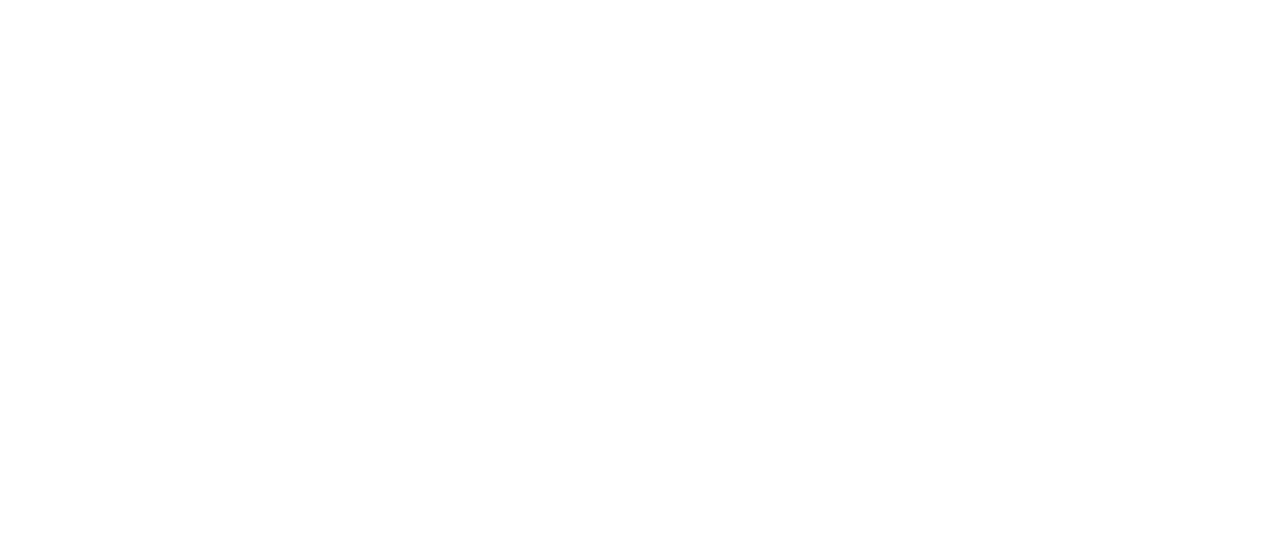
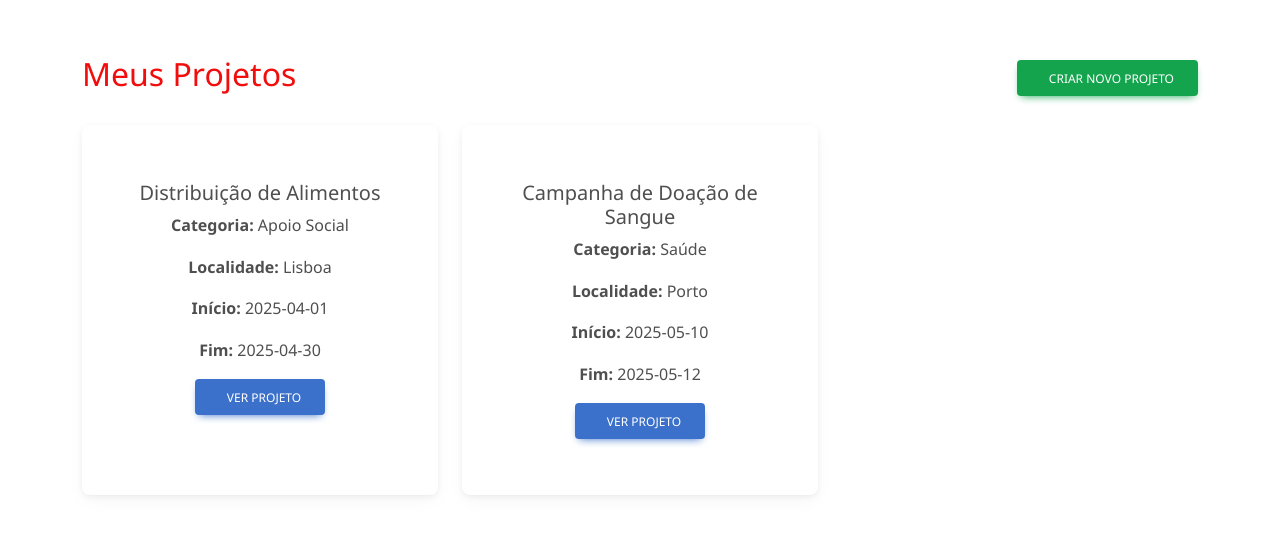
Before and after one commit to Filipe3Paisana/VolunTrack, a React (Vite) app in the folder web/: page /coordinator_home in a window 1280 px wide. Before the commit this address had no page. Shown: the part 113-648 px from the top of the page. Built offline with nearby package versions, Linux system fonts and the light colour scheme.

Commit message:
página inicial do coordenador com os vários projetos

```diff
--- a/web/src/App.jsx
+++ b/web/src/App.jsx
@@ -8,6 +8,7 @@
 import { AuthProvider } from './context/AuthContext'
 import ProjectDashboard from './pages/project_dashboard';
 import Login from './pages/login';
+import CoordinatorHome from './pages/coordinator_home'
 
 const App = () => {
   return (
@@ -16,10 +17,11 @@
         <Routes>
           <Route path="/" element={<Signup />} />
           <Route path="/login" element={<Login />} />
-          <Route path="/project" element={<CreateProjectPage />} />
+          <Route path="/create_project" element={<CreateProjectPage />} />
           <Route path="/project_dashboard" element={<ProjectDashboard />} />
           <Route path="/perfil" element={<Perfil />} />
           <Route path="/voluntario_list" element={<MatchingVolunteersPage />} />
+          <Route path="/coordinator_home" element={<CoordinatorHome />} />
         </Routes>
       </Router>
     </AuthProvider>
--- /dev/null
+++ b/web/src/pages/coordinator_home/coordinator_home.css
@@ -0,0 +1,79 @@
+/* Estilo base para o perfil */
+.perfil-container {
+    width: 100%;
+    max-width: 500px;
+    margin: auto;
+    padding: 20px;
+    text-align: center;
+    border: 1px solid #ccc;
+    border-radius: 8px;
+    box-shadow: 0 0 10px rgba(0, 0, 0, 0.1);
+    background-color: #f9f9f9;
+  }
+
+  .perfil-image img {
+    width: 150px;
+    height: 150px;
+    border-radius: 50%;
+    object-fit: cover;
+    margin-bottom: 10px;
+  }
+
+  .perfil-field {
+    margin-bottom: 15px;
+    text-align: left;
+  }
+
+  .perfil-field label {
+    font-size: 14px;
+    color: #333;
+  }
+
+  .input-field {
+    width: 100%;
+    padding: 8px;
+    margin-top: 5px;
+    font-size: 16px;
+    border-radius: 4px;
+    border: 1px solid #ccc;
+  }
+
+  .field-value {
+    font-size: 16px;
+    margin-top: 5px;
+  }
+
+  .action-button {
+    padding: 10px 20px;
+    background-color: #4CAF50;
+    color: white;
+    border: none;
+    border-radius: 4px;
+    cursor: pointer;
+    font-size: 16px;
+    margin-top: 20px;
+  }
+
+  .action-button.save {
+    background-color: #4CAF50;
+  }
+
+  .action-button.edit {
+    background-color: #008CBA;
+  }
+
+  @media (max-width: 768px) {
+    .perfil-container {
+      padding: 15px;
+      width: 90%;
+    }
+
+    .input-field {
+      font-size: 14px;
+    }
+
+    .action-button {
+      width: 100%;
+      padding: 12px 0;
+    }
+  }
--- /dev/null
+++ b/web/src/pages/coordinator_home/index.jsx
@@ -0,0 +1,78 @@
+import React, { useEffect, useState } from 'react';
+import {
+  MDBContainer,
+  MDBCard,
+  MDBCardBody,
+  MDBCardTitle,
+  MDBBtn,
+  MDBRow,
+  MDBCol,
+  MDBIcon
+} from 'mdb-react-ui-kit';
+
+// Exemplo de dados mock (para simular dados reais)
+const projetosMock = [
+  {
+    id: 1,
+    nome: 'Distribuição de Alimentos',
+    localidade: 'Lisboa',
+    categoria: 'Apoio Social',
+    dataInicio: '2025-04-01',
+    dataFim: '2025-04-30'
+  },
+  {
+    id: 2,
+    nome: 'Campanha de Doação de Sangue',
+    localidade: 'Porto',
+    categoria: 'Saúde',
+    dataInicio: '2025-05-10',
+    dataFim: '2025-05-12'
+  }
+];
+
+const CoordinatorDashboard = () => {
+  const [projetos, setProjetos] = useState([]);
+
+  useEffect(() => {
+    // No futuro: fetch para API -> /api/coordenador/projetos
+    setProjetos(projetosMock);
+  }, []);
+
+  return (
+    <MDBContainer className="py-5">
+      <div className="d-flex justify-content-between align-items-center mb-4">
+        <h2>Meus Projetos</h2>
+        <MDBBtn color="success" href="/create_project">
+          <MDBIcon icon="plus" className="me-2" />
+          Criar Novo Projeto
+        </MDBBtn>
+      </div>
+
+      {projetos.length > 0 ? (
+        <MDBRow>
+          {projetos.map((proj) => (
+            <MDBCol md="6" lg="4" className="mb-4" key={proj.id}>
+              <MDBCard className="h-100 shadow-3">
+                <MDBCardBody>
+                  <MDBCardTitle>{proj.nome}</MDBCardTitle>
+                  <p><strong>Categoria:</strong> {proj.categoria}</p>
+                  <p><strong>Localidade:</strong> {proj.localidade}</p>
+                  <p><strong>Início:</strong> {proj.dataInicio}</p>
+                  <p><strong>Fim:</strong> {proj.dataFim}</p>
+                  <MDBBtn color="primary" href={`/projeto/${proj.id}`}>
+                    <MDBIcon icon="folder-open" className="me-2" />
+                    Ver Projeto
+                  </MDBBtn>
+                </MDBCardBody>
+              </MDBCard>
+            </MDBCol>
+          ))}
+        </MDBRow>
+      ) : (
+        <p className="text-muted text-center">Ainda não tens projetos. Clica em "Criar Novo Projeto" para começar.</p>
+      )}
+    </MDBContainer>
+  );
+};
+
+export default CoordinatorDashboard;
```
